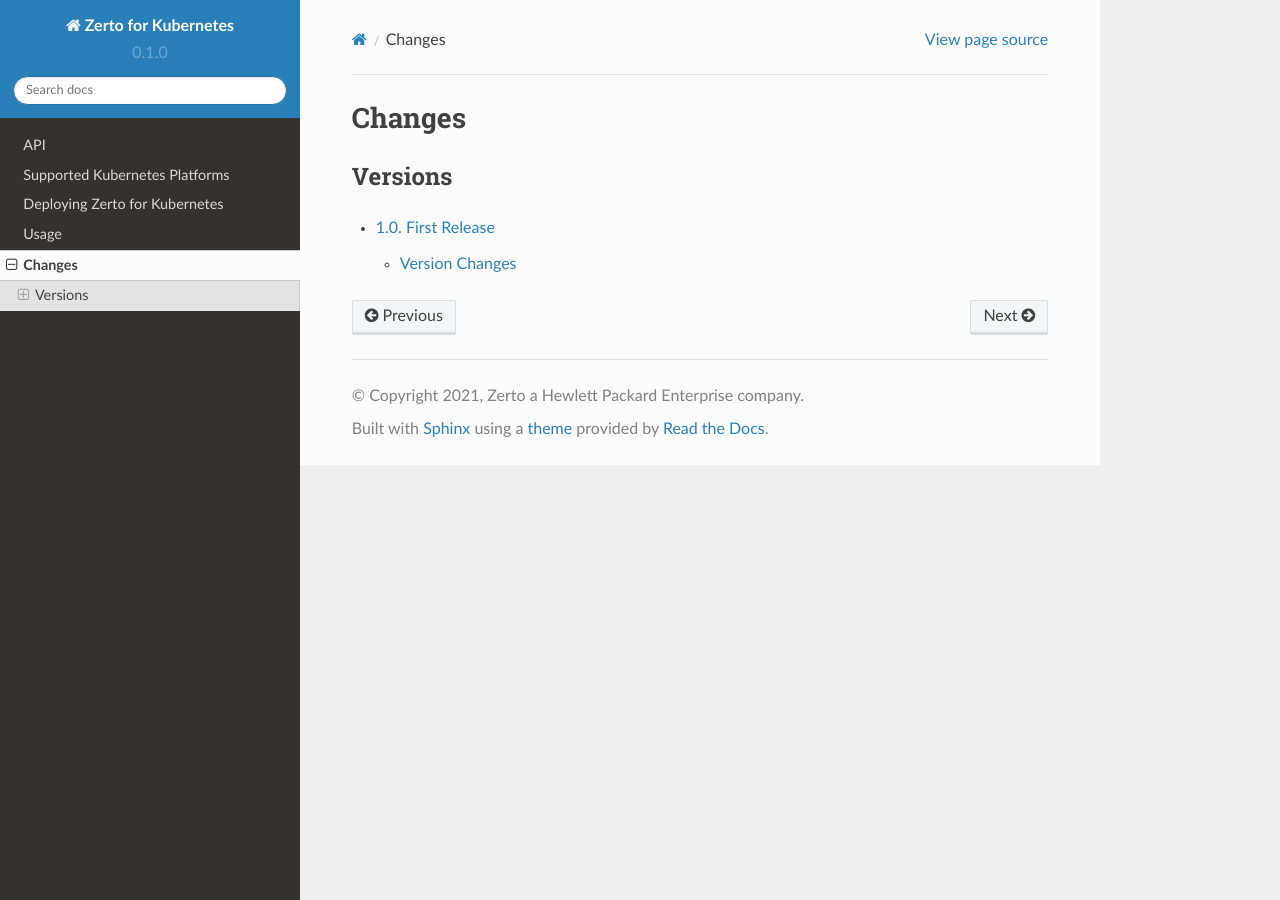
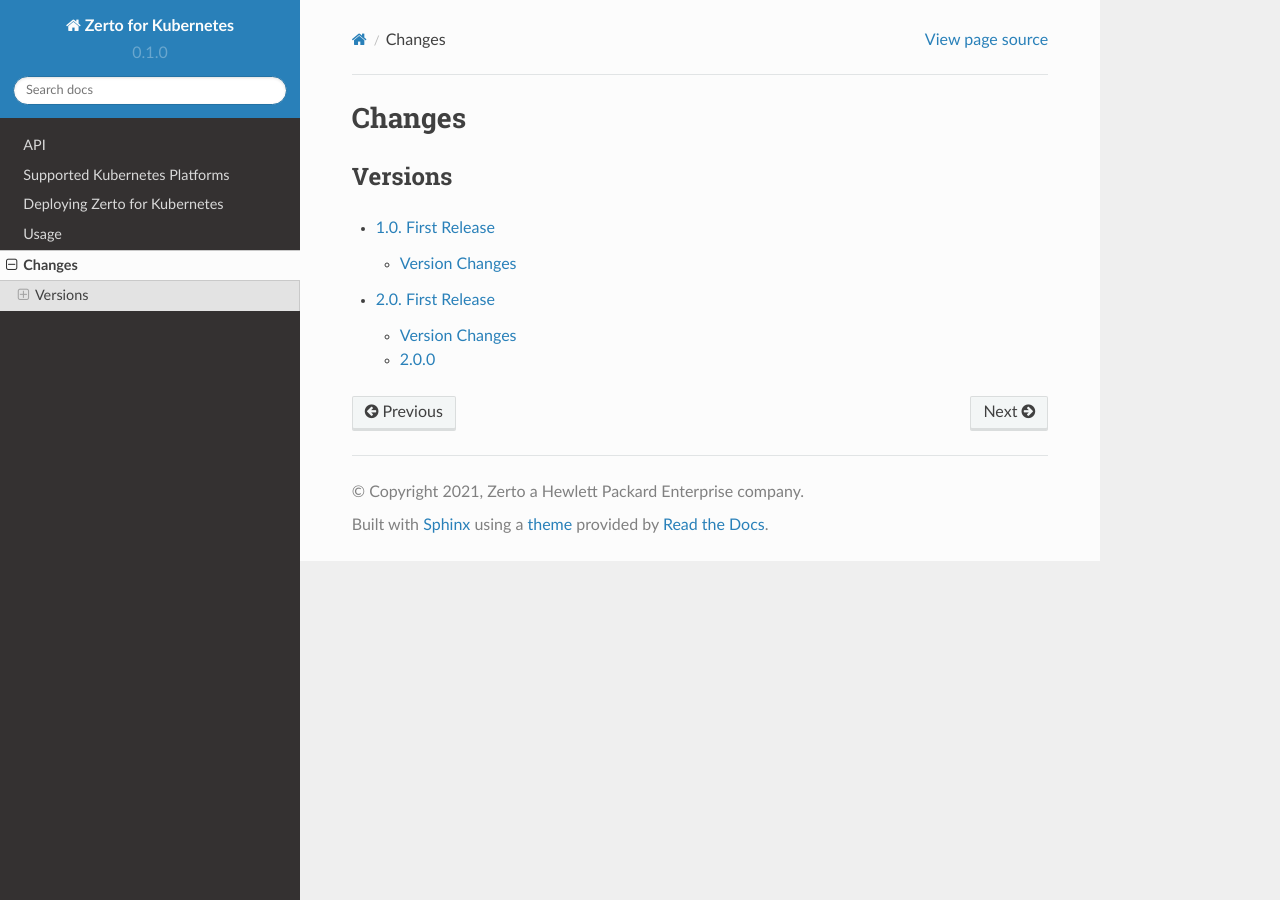
Before and after one commit to yuri-kretingen/yk-doc, a Sphinx documentation site: the page built from docs/source/changes.rst, in a window 1280 px wide. Built offline with Sphinx 7.4.7 and the Read the Docs theme 2.0.0, drawn with Linux system fonts in a browser that asks for light colours.

Commit message:
add a 2.0.x changes

```diff
--- a/docs/source/changes.rst
+++ b/docs/source/changes.rst
@@ -6,3 +6,4 @@
 
 .. toctree::
   version1.0.x
+  version2.0.x
--- /dev/null
+++ b/docs/source/version2.0.x.rst
@@ -0,0 +1,9 @@
+2.0. First Release
+==================
+
+Version Changes
+---------------
+2.0.0
+-----
+* Add support for replicating ingress rules
+* Display protected resource names and namespases
```
